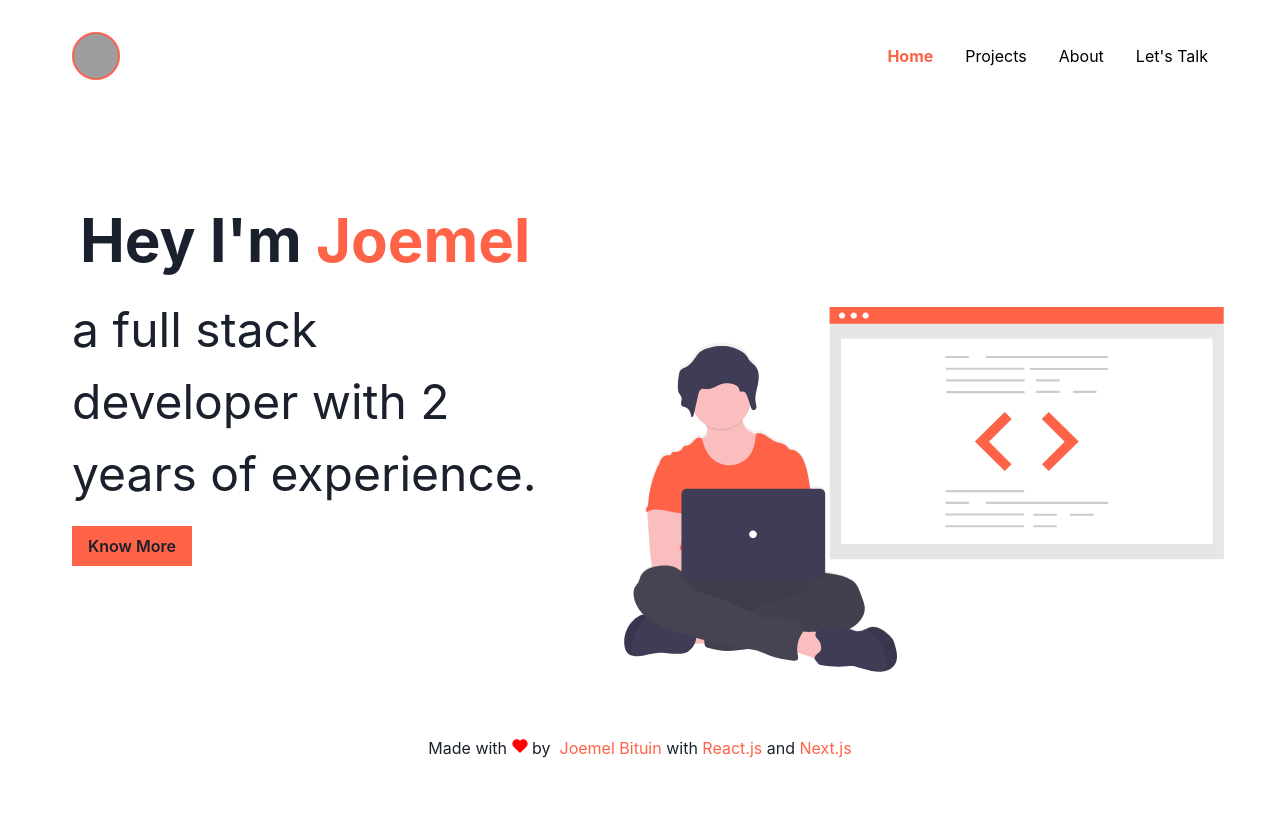
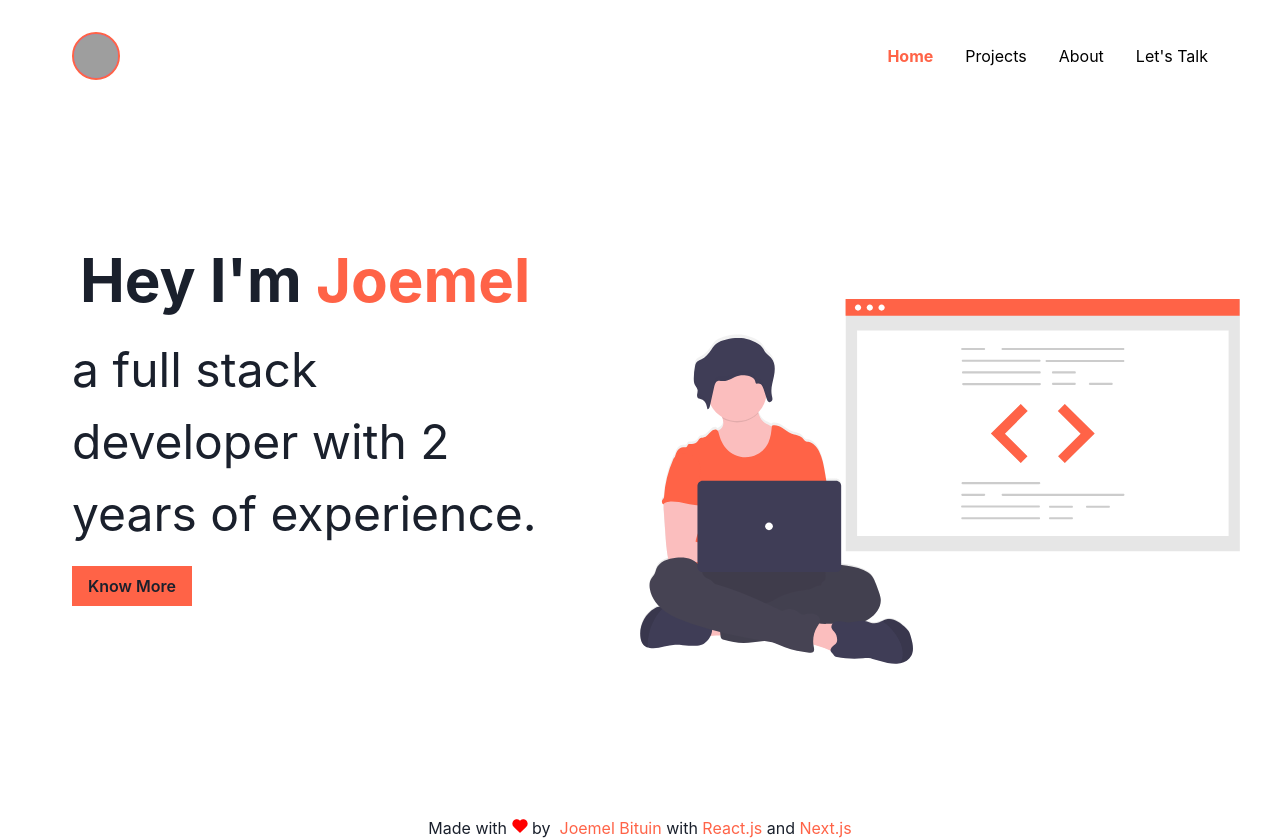
Before and after one commit to jBituin/joemelbituin, a Next.js app: page / in a window 1280 px wide. Before the commit the page ends 800 px from the top, so only its background shows below. Built offline with nearby package versions, Linux system fonts and the light colour scheme; grey boxes are pictures that could not be loaded.

Commit message:
Reposition bg image

```diff
--- a/components/Hero.tsx
+++ b/components/Hero.tsx
@@ -24,13 +24,13 @@ export const Hero: React.FC = ({ ...rest }) => {
       justify={{ base: 'center', md: 'space-around', xl: 'space-between' }}
       direction={{ base: 'column-reverse', md: 'row' }}
       wrap='nowrap'
-      minH='70vh'
+      minH='80vh'
       width='100%'
       px={8}
       mb={16}
       backgroundImage={{ xl: 'url(../development.svg)' }}
       backgroundRepeat='no-repeat'
-      backgroundPosition={'right 1rem bottom'}
+      backgroundPosition={'right bottom 5.5rem'}
       backgroundSize='50%'
       {...rest}
     >
```
